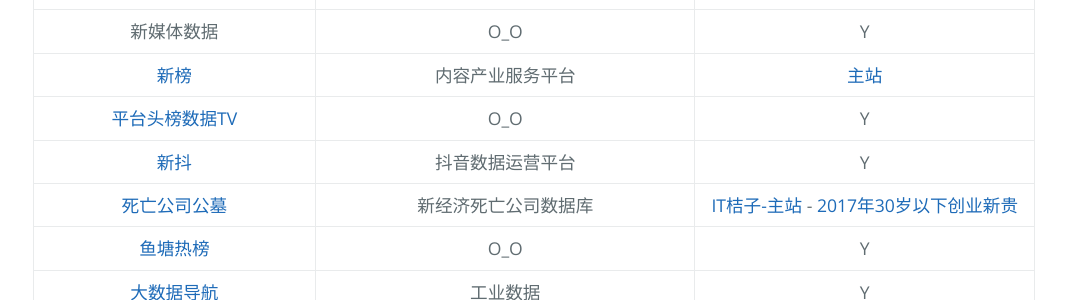
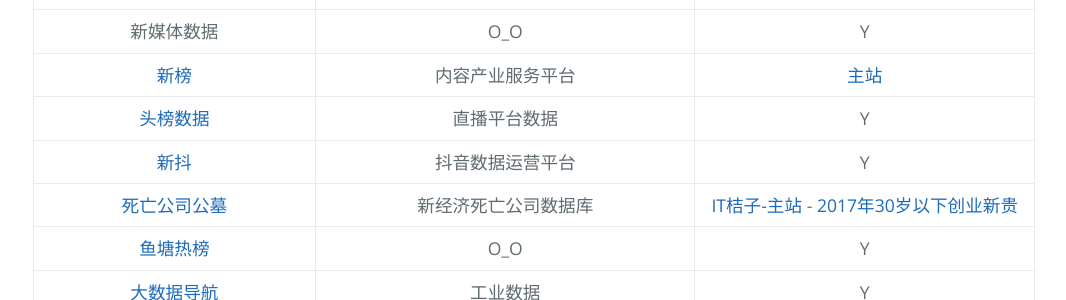
Before and after one commit to AmbroseRen/test, a Jekyll site: the page built from Data/DataRank.md, in a window 1280 px wide. Shown: the part 297-597 px from the top of the page, without its empty margins (89-1155 px from the left). Built offline with Jekyll 4.4.1, drawn with Linux system fonts in a browser that asks for light colours; our own code applies the rules of GitHub Pages for plain Markdown files; the repository's description, which GitHub fills in, is left out.

Commit message:
Update DataRank.md

```diff
--- a/Data/DataRank.md
+++ b/Data/DataRank.md
@@ -12,7 +12,7 @@
 | [Quest Mobile](https://www.questmobile.com.cn/research/report-new) | O_O | Y |
 | 新媒体数据 | O_O | Y |
 | [新榜](https://www.newrank.cn/public/info/list.html?period=day&type=data) | 内容产业服务平台 | [主站](https://newrank.cn/) |
-| [平台头榜数据TV](http://www.toubang.tv/anchor/mutile.html) | O_O | Y |
+| [头榜数据](http://www.toubang.tv/anchor/mutile.html) | 直播平台数据 | Y |
 | [新抖](https://xd.newrank.cn/home/index) | 抖音数据运营平台 | Y |
 | [死亡公司公墓](https://itjuzi.com/deathCompany) | 新经济死亡公司数据库 | [IT桔子-主站](https://itjuzi.com/) - [2017年30岁以下创业新贵](https://itjuzi.com/addedDataRankInfo?id=24&type=4&isExit=1) |
 | [鱼塘热榜](https://mo.fish/) | O_O | Y |
```
